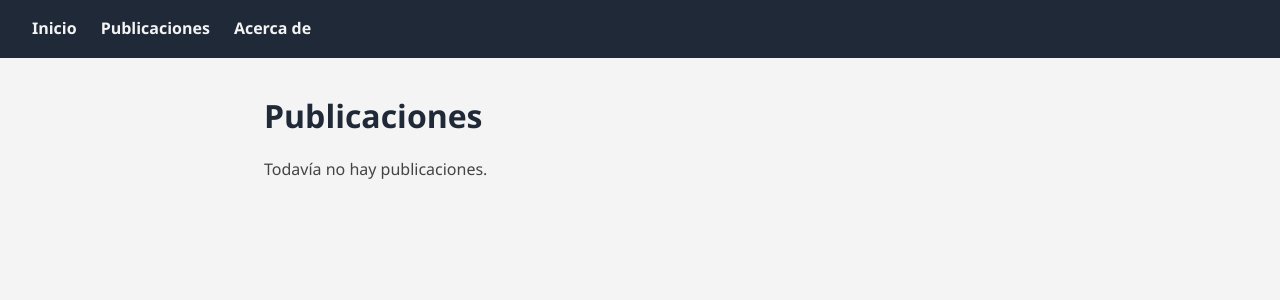
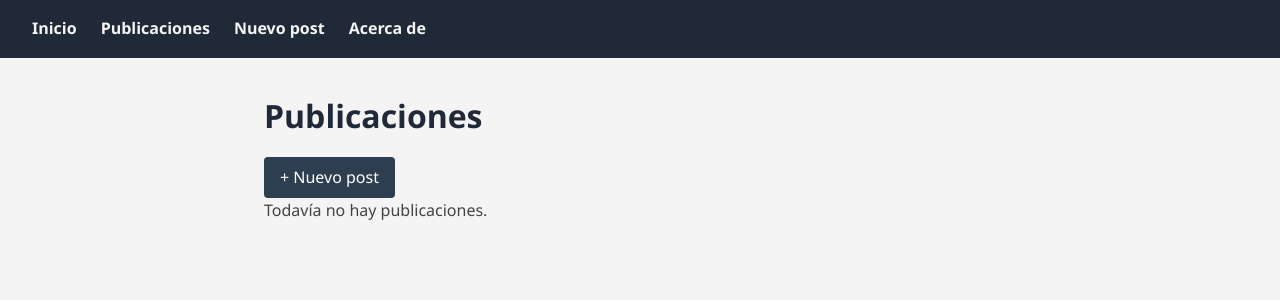
Before and after one commit to DibeMateo/blog-django, a Django app: page /posts/ in a window 1280 px wide. Shown: the top 300 px of the page. Run offline with Django 5.2, Linux system fonts and the light colour scheme; data that the repository does not hold is empty.

Commit message:
CRUD de Post con imágenes (ImageField, ModelForm, MEDIA)

```diff
--- a/blog_project/settings.py
+++ b/blog_project/settings.py
@@ -126,3 +126,7 @@ MAILERS = {
         "BACKEND": "django.core.mail.backends.console.EmailBackend",
     },
 }
+
+# ---------- Archivos media (imágenes subidas por los usuarios) ----------
+MEDIA_URL = '/media/'
+MEDIA_ROOT = BASE_DIR / 'media'
--- a/blog_project/urls.py
+++ b/blog_project/urls.py
@@ -1,3 +1,5 @@
+from django.conf import settings
+from django.conf.urls.static import static
 from django.contrib import admin
 from django.urls import path, include
 
@@ -5,3 +7,7 @@ urlpatterns = [
     path('admin/', admin.site.urls),
     path('', include('posts.urls')),
 ]
+
+# Solo en desarrollo: Django sirve los archivos subidos
+if settings.DEBUG:
+    urlpatterns += static(settings.MEDIA_URL, document_root=settings.MEDIA_ROOT)
--- a/posts/models.py
+++ b/posts/models.py
@@ -13,6 +13,7 @@ class Post(models.Model):
     autor = models.CharField(max_length=100)
     fecha_creacion = models.DateTimeField(auto_now_add=True)
     estado = models.CharField(max_length=20, choices=ESTADOS, default="borrador")
+    imagen = models.ImageField(upload_to="posts/", null=True, blank=True)
 
     def __str__(self):
         return self.titulo
--- a/posts/static/posts/css/estilos.css
+++ b/posts/static/posts/css/estilos.css
@@ -66,3 +66,35 @@ body {
     color: #6b7280;
     margin-bottom: 0.75rem;
 }
+
+/* ---------- Imágenes, botones y formularios (CRUD) ---------- */
+.post-imagen {
+    max-width: 100%;
+    max-height: 320px;
+    border-radius: 6px;
+    margin: 10px 0;
+}
+
+.boton {
+    display: inline-block;
+    padding: 8px 16px;
+    background: #2c3e50;
+    color: #fff;
+    border: none;
+    border-radius: 4px;
+    text-decoration: none;
+    font-size: 1rem;
+    cursor: pointer;
+}
+
+.boton:hover { opacity: 0.85; }
+.boton-secundario { background: #7f8c8d; }
+.boton-peligro { background: #c0392b; }
+
+.acciones { margin-top: 20px; display: flex; gap: 10px; }
+
+.formulario p { margin-bottom: 14px; }
+.formulario label { display: block; font-weight: bold; margin-bottom: 4px; }
+.formulario input[type="text"],
+.formulario textarea,
+.formulario select { width: 100%; max-width: 500px; padding: 6px; }
--- a/posts/templates/posts/base.html
+++ b/posts/templates/posts/base.html
@@ -8,17 +8,15 @@
     <link rel="stylesheet" href="{% static 'posts/css/estilos.css' %}">
 </head>
 <body>
-
     <nav class="navbar">
         <a href="{% url 'inicio' %}">Inicio</a>
         <a href="{% url 'lista_posts' %}">Publicaciones</a>
+        <a href="{% url 'crear_post' %}">Nuevo post</a>
         <a href="{% url 'acerca' %}">Acerca de</a>
     </nav>
 
     <main class="contenido">
-        {% block content %}
-        {% endblock %}
+        {% block content %}{% endblock %}
     </main>
-
 </body>
 </html>
--- a/posts/templates/posts/lista_posts.html
+++ b/posts/templates/posts/lista_posts.html
@@ -4,12 +4,16 @@
 
 {% block content %}
     <h1>Publicaciones</h1>
+    <p><a class="boton" href="{% url 'crear_post' %}">+ Nuevo post</a></p>
 
     {% for post in posts %}
         <article class="post">
-            <h2>{{ post.titulo }}</h2>
-            <p class="post-meta">Por {{ post.autor }} - {{ post.fecha_creacion|date:"d/m/Y" }}</p>
-            <p>{{ post.contenido }}</p>
+            {% if post.imagen %}
+                <img class="post-imagen" src="{{ post.imagen.url }}" alt="{{ post.titulo }}">
+            {% endif %}
+            <h2><a href="{% url 'detalle_post' post.pk %}">{{ post.titulo }}</a></h2>
+            <p class="post-meta">Por {{ post.autor }} · {{ post.fecha_creacion|date:"d/m/Y H:i" }}</p>
+            <p>{{ post.contenido|truncatewords:30 }}</p>
         </article>
     {% empty %}
         <p>Todavía no hay publicaciones.</p>
--- a/posts/urls.py
+++ b/posts/urls.py
@@ -5,4 +5,8 @@ urlpatterns = [
     path('', views.inicio, name='inicio'),
     path('acerca/', views.acerca, name='acerca'),
     path('posts/', views.lista_posts, name='lista_posts'),
+    path('posts/nuevo/', views.crear_post, name='crear_post'),
+    path('posts/<int:pk>/', views.detalle_post, name='detalle_post'),
+    path('posts/<int:pk>/editar/', views.editar_post, name='editar_post'),
+    path('posts/<int:pk>/eliminar/', views.eliminar_post, name='eliminar_post'),
 ]
--- a/posts/views.py
+++ b/posts/views.py
@@ -1,5 +1,6 @@
-from django.shortcuts import render
+from django.shortcuts import render, redirect, get_object_or_404
 
+from .forms import PostForm
 from .models import Post
 
 
@@ -12,7 +13,51 @@ def acerca(request):
 
 
 def lista_posts(request):
-    # Solo los posts publicados, del más nuevo al más viejo
     posts = Post.objects.filter(estado="publicado").order_by("-fecha_creacion")
-    context = {'posts': posts}
-    return render(request, 'posts/lista_posts.html', context)
+    return render(request, 'posts/lista_posts.html', {'posts': posts})
+
+
+def detalle_post(request, pk):
+    post = get_object_or_404(Post, pk=pk)
+    return render(request, 'posts/detalle_post.html', {'post': post})
+
+
+def crear_post(request):
+    if request.method == 'POST':
+        # request.FILES es lo que lleva la imagen subida
+        form = PostForm(request.POST, request.FILES)
+        if form.is_valid():
+            post = form.save()
+            return redirect('detalle_post', pk=post.pk)
+    else:
+        form = PostForm()
+    return render(request, 'posts/post_form.html', {
+        'form': form,
+        'titulo_pagina': 'Nuevo post',
+        'texto_boton': 'Crear',
+    })
+
+
+def editar_post(request, pk):
+    post = get_object_or_404(Post, pk=pk)
+    if request.method == 'POST':
+        form = PostForm(request.POST, request.FILES, instance=post)
+        if form.is_valid():
+            form.save()
+            return redirect('detalle_post', pk=post.pk)
+    else:
+        form = PostForm(instance=post)
+    return render(request, 'posts/post_form.html', {
+        'form': form,
+        'post': post,
+        'titulo_pagina': 'Editar post',
+        'texto_boton': 'Guardar cambios',
+    })
+
+
+def eliminar_post(request, pk):
+    post = get_object_or_404(Post, pk=pk)
+    if request.method == 'POST':
+        post.delete()
+        return redirect('lista_posts')
+    return render(request, 'posts/post_confirm_delete.html', {'post': post})
--- a/requirements.txt
+++ b/requirements.txt
@@ -1,3 +1,4 @@
 asgiref==3.12.1
 Django==6.1.1
+pillow==12.3.0
 sqlparse==0.6.0
```
Also changed, not shown: posts/forms.py (added, +8 -0 lines), posts/templates/posts/detalle_post.html (added, +25 -0 lines), posts/templates/posts/post_confirm_delete.html (added, +14 -0 lines), posts/templates/posts/post_form.html (added, +19 -0 lines), README.md, posts/migrations/0002_post_imagen.py (added).
